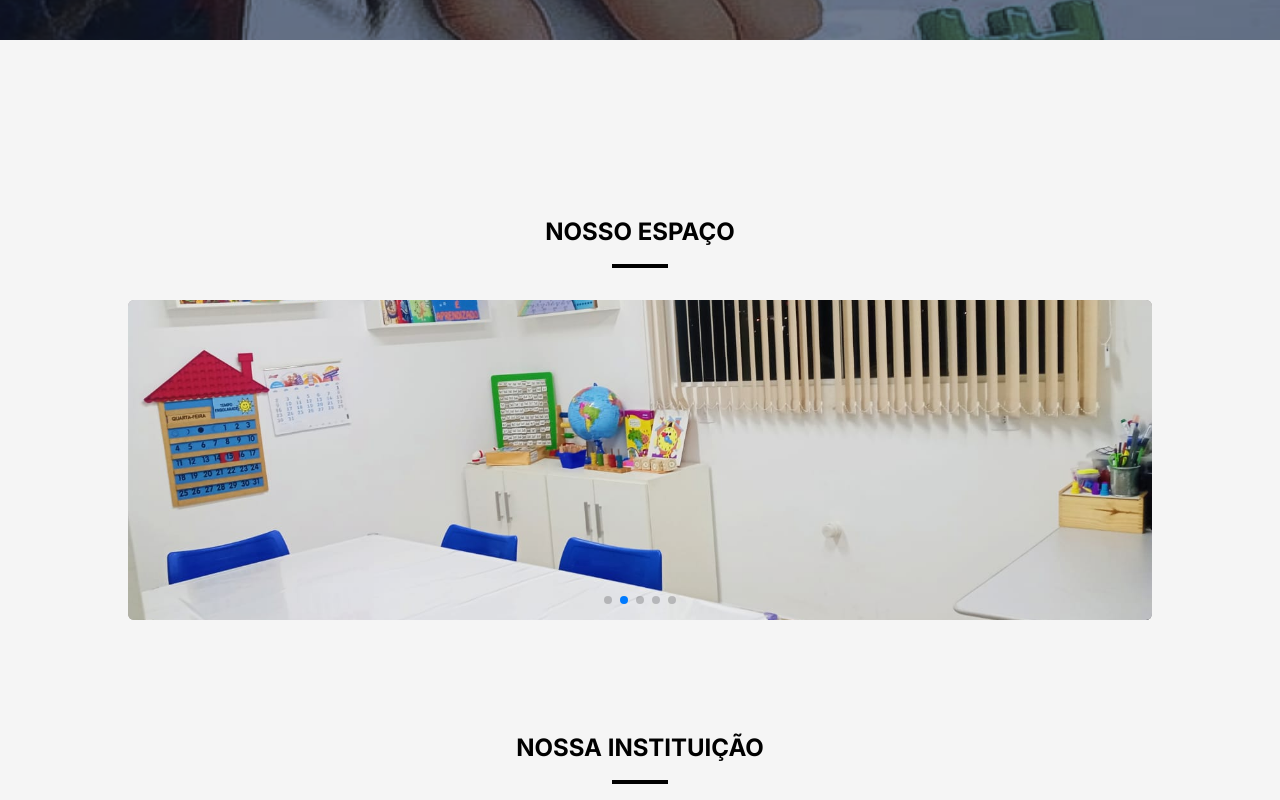
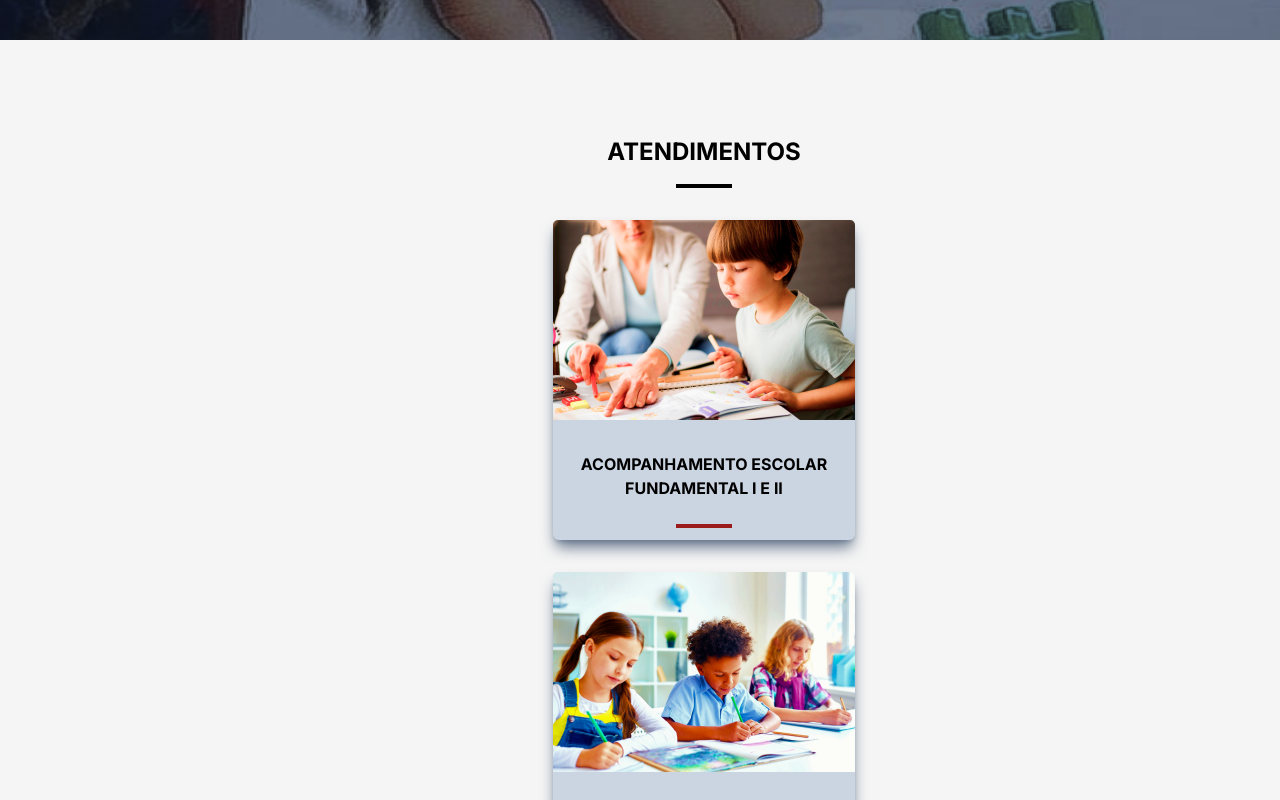
Before and after one commit to Renan-Zanin/espaco-aprendiz, a React (Vite) app: page / in a window 1280 px wide. Shown: the part 620-1420 px from the top of the page. Built offline with nearby package versions, Linux system fonts and the light colour scheme.

Commit message:
resize cards

```diff
--- a/src/components/Card.jsx
+++ b/src/components/Card.jsx
@@ -2,7 +2,7 @@ import { Element } from "./Element";
 
 export function Card(props) {
   return (
-    <div className='w-70 text-black h-80 bg-slate-300 shadow-lg shadow-slate-500 flex flex-col items-center rounded-md'>
+    <div className='w-50 sm:w-70 text-black h-80 bg-slate-300 shadow-lg shadow-slate-500 flex flex-col items-center rounded-md'>
       <img  className="mb-8" src={props.img} alt="image" />
       <strong>{props.title}</strong>
       <strong>{props.subtitle}</strong>
--- a/src/pages/Home.jsx
+++ b/src/pages/Home.jsx
@@ -5,22 +5,22 @@ import { SwiperGallery } from "../components/SwiperGallery";
 
 export function Home() {
   return (
-    <div className="">
-      <div className="flex flex-col py-24 items-center justify-center bg-home bg-cover text-white">
+    <div className="flex flex-col items-center">
+      <div className="flex flex-col w-full py-24 items-center justify-center bg-home bg-cover text-white">
         <h1 className='text-2xl font-bold mt-20 sm:text-2xl lg:text-3xl xl:text-4xl 2xl:text-5xl'>ACOMPANHAMENTO EDUCACIONAL</h1>
         <Element color="white"/>
         <p className="text-sm">“A educação é o nosso passaporte para o futuro, pois, o <br/> amanhã pertence às pessoas que se preparam hoje.”</p>
         <Element />
         <span className="mb-4">MALCOLM X</span>
       </div>
-      <main className="flex flex-col items-center mt-24">
-        {/* <h1 className="text-2xl font-bold">ATENDIMENTOS</h1>
+      <main className="flex flex-col items-center mt-24 w-[70vw] flex-wrap">
+        <h1 className="text-2xl font-bold">ATENDIMENTOS</h1>
         <div className=" mt-4 mb-8 w-14 border-b-4 border-black"></div>
-        <div className="flex flex-1 gap-8 flex-wrap">
+        <div className="flex-col md:flex gap-8">
           <Card img="./img/acompanhamento.png" title="ACOMPANHAMENTO ESCOLAR" subtitle="FUNDAMENTAL I E II"/>
           <Card img="./img/reforco.png" title="REFORÇO ESCOLAR" subtitle="FUNDAMENTAL I E II"/>
           <Card img="./img/atendimento.png" title="ATENDIMENTO" subtitle="PSICOPEDAGÓGICO" />
-        </div> */}
+        </div>
 
         <h1 className="mt-20 text-2xl font-bold">NOSSO ESPAÇO</h1>
         <div className=" mt-4 w-14 border-b-4 border-black"></div>
```
